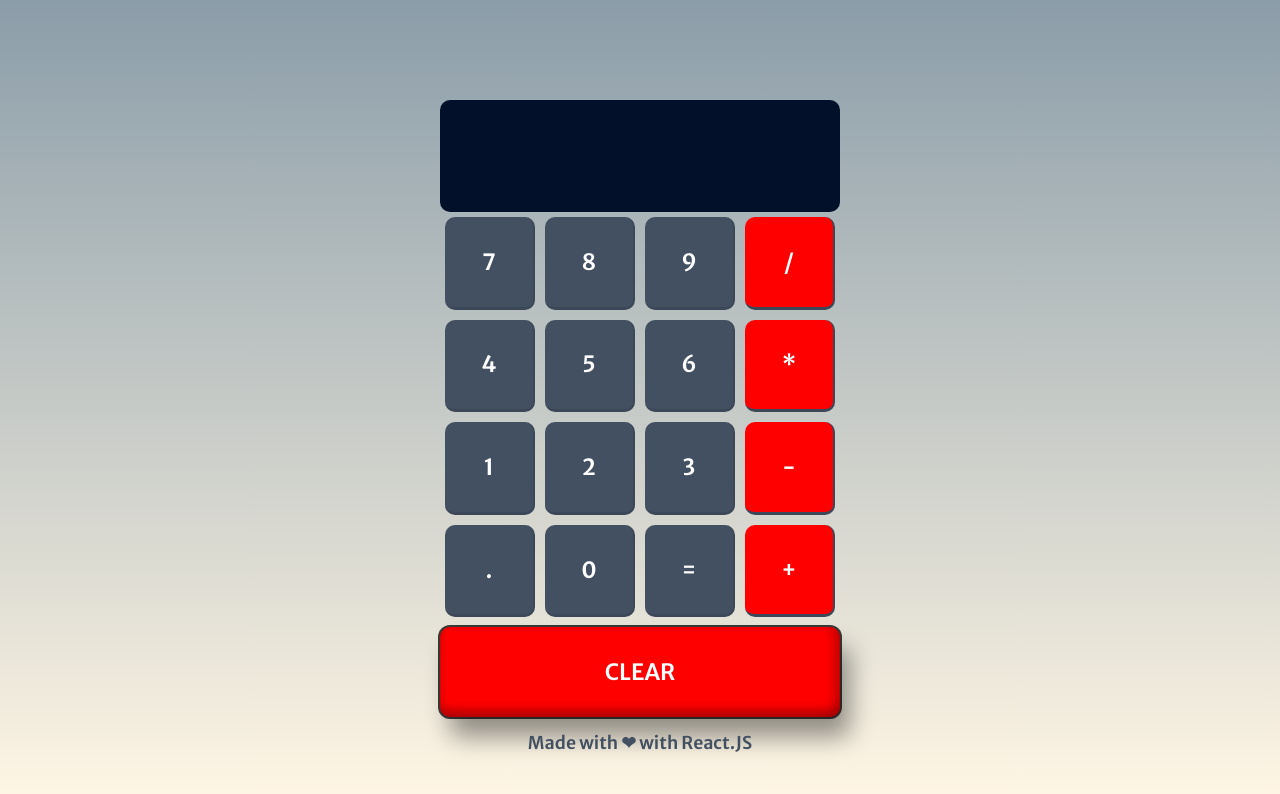
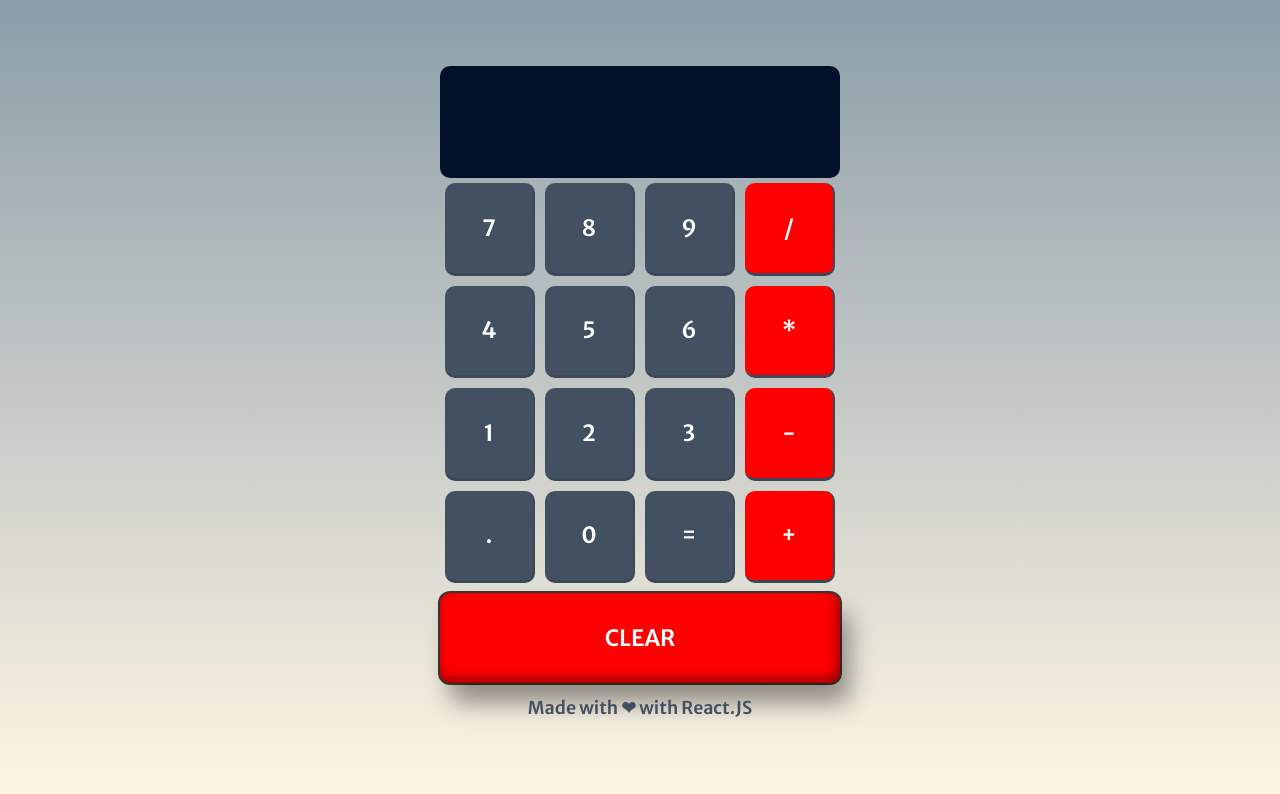
Before and after one commit to kessie2862/React-Calculator, a React (Create React App) app: page / in a window 1280 px wide. Shown: the top 794 px of the page. Built offline with nearby package versions, Linux system fonts and the light colour scheme.

Commit message:
Adjusted the styles

```diff
--- a/src/App.css
+++ b/src/App.css
@@ -10,7 +10,7 @@
 
 .Calc-wrapper {
   width: 400px;
-  height: 600px;
+  /* height: 600px; */
 }
 
 .Row {
```
